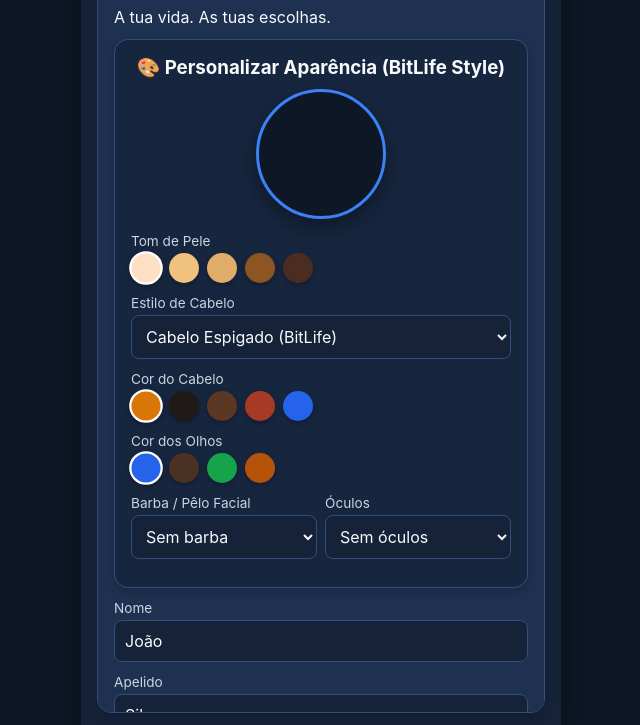
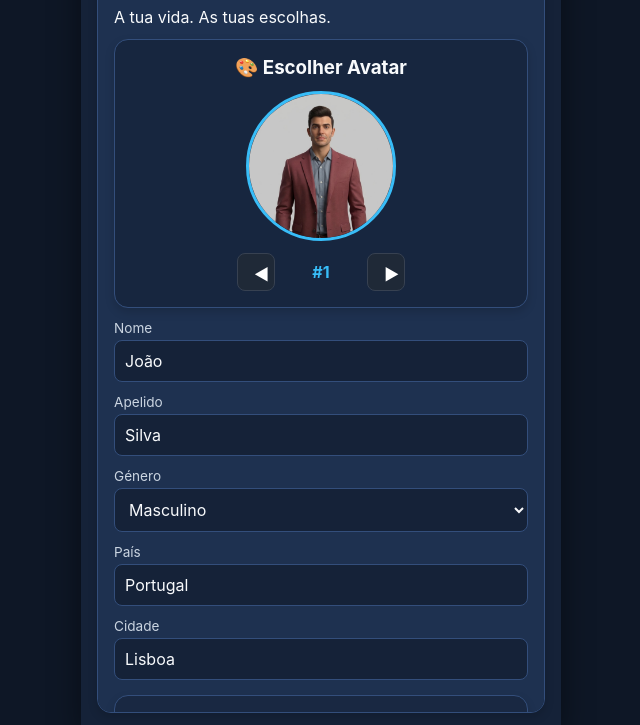
Before and after one commit to alexcunha96/star-life, a plain HTML site: page index.html in a window 1280 px wide. Shown: the part 75-800 px from the top of the page, without its empty margins (319-959 px from the left). Drawn offline with Linux system fonts and the light colour scheme.

Commit message:
Update index.html

```diff
--- a/index.html
+++ b/index.html
@@ -5,6 +5,60 @@
   <meta name="viewport" content="width=device-width, initial-scale=1.0">
   <title>StarLife</title>
   <link rel="stylesheet" href="style.css">
+  <style>
+    /* Estilos específicos para o novo seletor de avatar completo */
+    .avatar-stage-circle {
+      width: 150px;
+      height: 150px;
+      margin: 12px auto;
+      border-radius: 50%;
+      background: #1e293b;
+      border: 3px solid #38bdf8;
+      overflow: hidden;
+      display: flex;
+      align-items: center;
+      justify-content: center;
+    }
+    .avatar-stage-circle img {
+      width: 100%;
+      height: 100%;
+      object-fit: cover;
+    }
+    .avatar-nav-row {
+      display: flex;
+      align-items: center;
+      justify-content: center;
+      gap: 16px;
+      margin-top: 10px;
+    }
+    .avatar-arrow-btn {
+      background: #1f2937;
+      color: #fff;
+      border: 1px solid #374151;
+      width: 38px;
+      height: 38px;
+      border-radius: 8px;
+      font-weight: bold;
+      cursor: pointer;
+      font-size: 1rem;
+    }
+    .avatar-arrow-btn:active {
+      background: #38bdf8;
+      color: #090d16;
+    }
+    .avatar-index-label {
+      font-weight: bold;
+      color: #38bdf8;
+      min-width: 60px;
+      text-align: center;
+    }
+    #headerAvatarContainer img {
+      width: 100%;
+      height: 100%;
+      border-radius: 50%;
+      object-fit: cover;
+    }
+  </style>
 </head>
 <body>
 
@@ -15,72 +69,18 @@
       <p>A tua vida. As tuas escolhas.</p>
 
       <div id="startForm">
-        <!-- Pré-visualização e Personalização do Avatar -->
+        <!-- Pré-visualização e Seleção do Avatar Completo -->
         <div class="panel" style="margin-top: 12px; background: rgba(0,0,0,0.22); text-align: center;">
-          <h3>🎨 Personalizar Aparência (BitLife Style)</h3>
-          <div id="avatarPreviewContainer" class="avatar-preview-box"></div>
+          <h3>🎨 Escolher Avatar</h3>
 
-          <div class="avatar-controls">
-            <div class="input-group">
-              <label>Tom de Pele</label>
-              <div class="color-swatches" id="skinSwatches">
-                <button type="button" class="swatch active" data-skin="#fde0c3" style="background:#fde0c3;"></button>
-                <button type="button" class="swatch" data-skin="#f1c27d" style="background:#f1c27d;"></button>
-                <button type="button" class="swatch" data-skin="#e0ac69" style="background:#e0ac69;"></button>
-                <button type="button" class="swatch" data-skin="#8d5524" style="background:#8d5524;"></button>
-                <button type="button" class="swatch" data-skin="#4b2c20" style="background:#4b2c20;"></button>
-              </div>
-            </div>
+          <div class="avatar-stage-circle">
+            <img id="setupAvatarImg" src="assets/modules/masculino/avatars/Avatar_masculino_1.png" alt="Avatar">
+          </div>
 
-            <div class="input-group">
-              <label>Estilo de Cabelo</label>
-              <select id="avatarHairStyle">
-                <option value="spiky">Cabelo Espigado (BitLife)</option>
-                <option value="short">Curto Clássico</option>
-                <option value="curly">Caracóis Volumosos</option>
-                <option value="bald">Careca</option>
-              </select>
-            </div>
-
-            <div class="input-group">
-              <label>Cor do Cabelo</label>
-              <div class="color-swatches" id="hairSwatches">
-                <button type="button" class="swatch active" data-hair="#d97706" style="background:#d97706;"></button>
-                <button type="button" class="swatch" data-hair="#1f1a17" style="background:#1f1a17;"></button>
-                <button type="button" class="swatch" data-hair="#5c3824" style="background:#5c3824;"></button>
-                <button type="button" class="swatch" data-hair="#a63a24" style="background:#a63a24;"></button>
-                <button type="button" class="swatch" data-hair="#2563eb" style="background:#2563eb;"></button>
-              </div>
-            </div>
-
-            <div class="input-group">
-              <label>Cor dos Olhos</label>
-              <div class="color-swatches" id="eyeSwatches">
-                <button type="button" class="swatch active" data-eye="#2563eb" style="background:#2563eb;"></button>
-                <button type="button" class="swatch" data-eye="#4a3121" style="background:#4a3121;"></button>
-                <button type="button" class="swatch" data-eye="#16a34a" style="background:#16a34a;"></button>
-                <button type="button" class="swatch" data-eye="#b45309" style="background:#b45309;"></button>
-              </div>
-            </div>
-
-            <div style="display: flex; gap: 8px;">
-              <div class="input-group" style="flex: 1;">
-                <label>Barba / Pêlo Facial</label>
-                <select id="avatarBeard">
-                  <option value="none">Sem barba</option>
-                  <option value="goatee">Pêlo / Pera (Estilo Referência)</option>
-                  <option value="full">Barba Completa</option>
-                </select>
-              </div>
-              <div class="input-group" style="flex: 1;">
-                <label>Óculos</label>
-                <select id="avatarGlasses">
-                  <option value="none">Sem óculos</option>
-                  <option value="round">Óculos Graduados</option>
-                  <option value="sunglasses">Óculos de Sol</option>
-                </select>
-              </div>
-            </div>
+          <div class="avatar-nav-row">
+            <button type="button" class="avatar-arrow-btn" onclick="changeSetupAvatar(-1)">◀</button>
+            <span id="setupAvatarIndex" class="avatar-index-label">#1</span>
+            <button type="button" class="avatar-arrow-btn" onclick="changeSetupAvatar(1)">▶</button>
           </div>
         </div>
 
@@ -94,7 +94,7 @@
         </div>
         <div class="input-group">
           <label>Género</label>
-          <select id="playerSex">
+          <select id="playerSex" onchange="onSetupGenderChange()">
             <option value="Masculino">Masculino</option>
             <option value="Feminino">Feminino</option>
           </select>
@@ -142,7 +142,7 @@
           <div id="setupFamilyList" style="margin-top: 10px;" class="people-list"></div>
         </div>
 
-        <button type="button" onclick="startGame()" class="primary-btn full-width" style="margin-top: 15px;">Nova Vida</button>
+        <button type="button" onclick="handleStartWithAvatar()" class="primary-btn full-width" style="margin-top: 15px;">Nova Vida</button>
       </div>
 
       <div id="continuePanel" class="hidden" style="margin-top: 15px;">
@@ -332,6 +332,62 @@
 
   <div id="toast" class="toast"></div>
 
+  <!-- Lógica do Seletor de Avatares -->
+  <script>
+    const avatarConfig = {
+      Masculino: { total: 5, folder: "masculino", prefix: "Avatar_masculino_" },
+      Feminino: { total: 2, folder: "feminino", prefix: "Avatar_feminino_" }
+    };
+
+    let currentAvatarIndex = 1;
+    window.selectedAvatarPath = "assets/modules/masculino/avatars/Avatar_masculino_1.png";
+
+    function updateSetupAvatarUI() {
+      const sex = document.getElementById("playerSex").value;
+      const cfg = avatarConfig[sex] || avatarConfig.Masculino;
+
+      if (currentAvatarIndex > cfg.total) currentAvatarIndex = 1;
+      if (currentAvatarIndex < 1) currentAvatarIndex = cfg.total;
+
+      window.selectedAvatarPath = `assets/modules/${cfg.folder}/avatars/${cfg.prefix}${currentAvatarIndex}.png`;
+
+      document.getElementById("setupAvatarImg").src = window.selectedAvatarPath;
+      document.getElementById("setupAvatarIndex").textContent = `#${currentAvatarIndex}`;
+    }
+
+    window.changeSetupAvatar = function(dir) {
+      const sex = document.getElementById("playerSex").value;
+      const cfg = avatarConfig[sex] || avatarConfig.Masculino;
+
+      currentAvatarIndex += dir;
+      if (currentAvatarIndex > cfg.total) currentAvatarIndex = 1;
+      if (currentAvatarIndex < 1) currentAvatarIndex = cfg.total;
+
+      updateSetupAvatarUI();
+    };
+
+    window.onSetupGenderChange = function() {
+      currentAvatarIndex = 1;
+      updateSetupAvatarUI();
+    };
+
+    window.handleStartWithAvatar = function() {
+      // Inicia o jogo através da função original do teu script.js
+      if (typeof startGame === "function") {
+        startGame();
+      }
+      // Garante que o avatar PNG escolhido aparece no cabeçalho do jogo
+      setTimeout(() => {
+        const headerContainer = document.getElementById("headerAvatarContainer");
+        if (headerContainer) {
+          headerContainer.innerHTML = `<img src="${window.selectedAvatarPath}" alt="Avatar">`;
+        }
+      }, 50);
+    };
+
+    document.addEventListener("DOMContentLoaded", updateSetupAvatarUI);
+  </script>
+
   <script src="script.js"></script>
 </body>
 </html>
```
